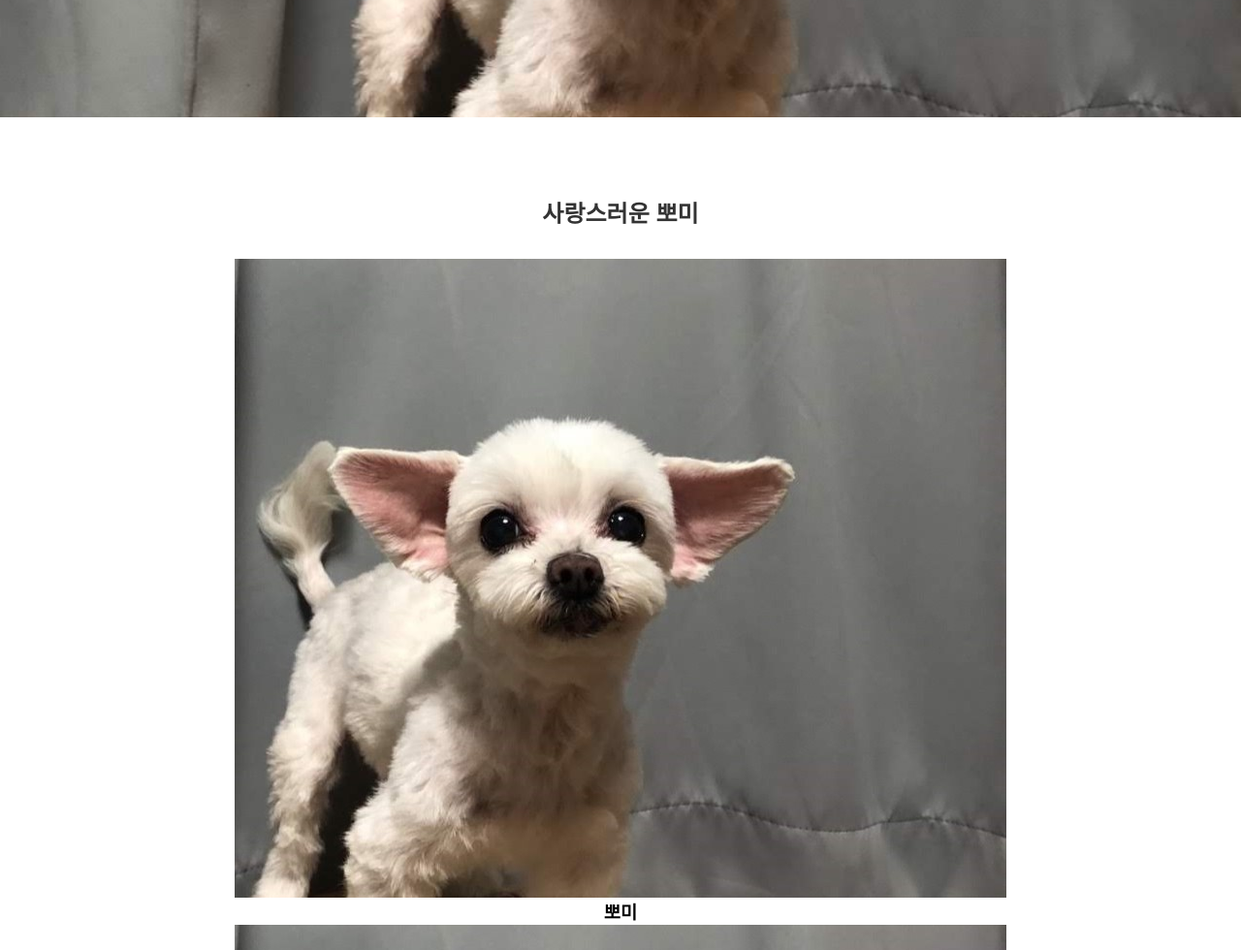
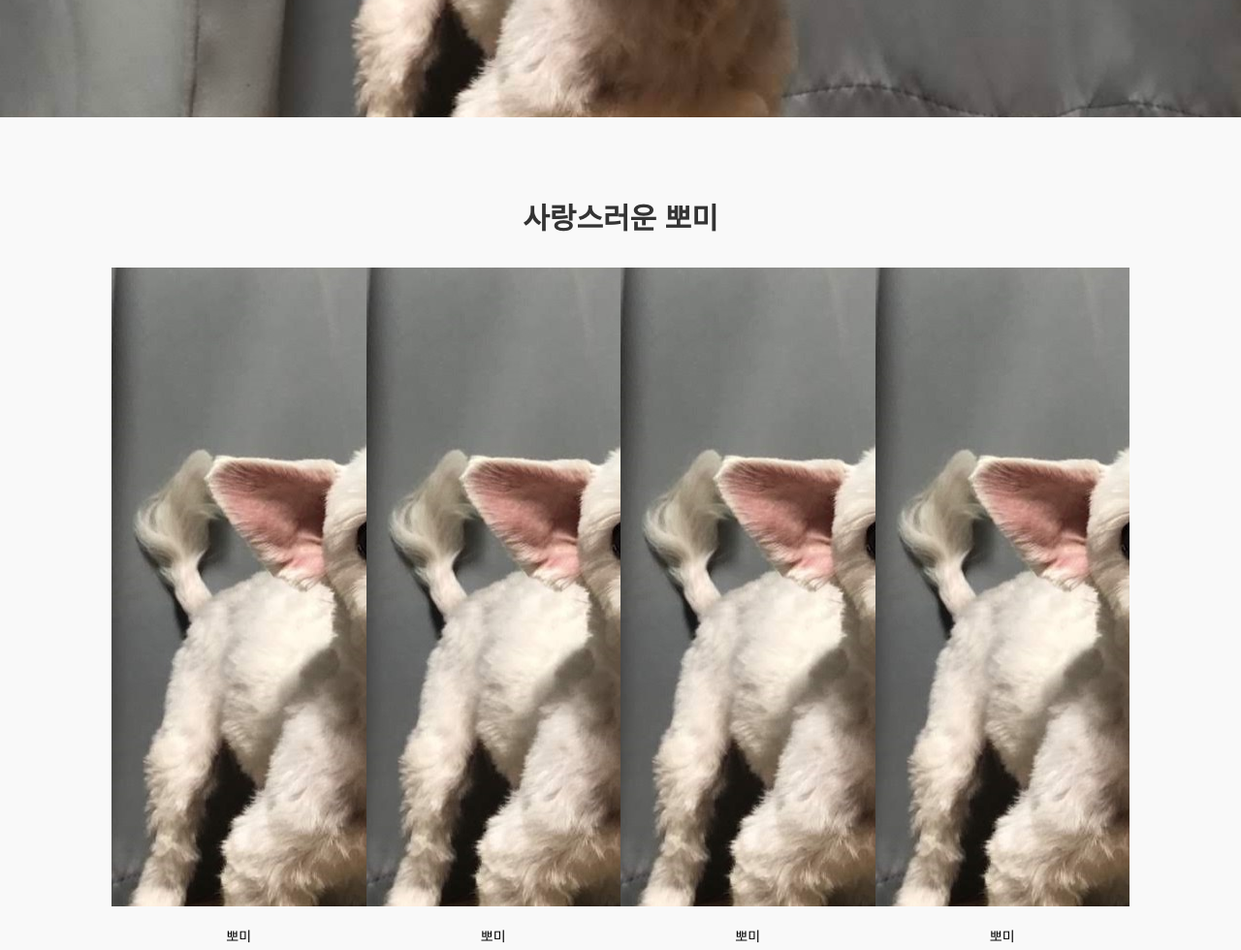
Before and after one commit to dlsdud1408/mypet, a plain HTML site: page index.html in a window 1280 px wide. Shown: the part 880-1860 px from the top of the page at 97% size. Drawn offline with Linux system fonts and the light colour scheme.

Commit message:
2번 배너 이미지 배열

```diff
--- a/style.css
+++ b/style.css
@@ -14,7 +14,7 @@ body{font-family: 'Noto Sans KR', sans-serif; background: #fff; font-size: 16px;
 .wrap {width: 100%; margin:0 auto; overflow: hidden;}
 
 /*전체레이아웃의 공통 넓이*/
-.inner {width: 1100px; margin: 0 auto;}
+.inner {width: 1050px; margin: 0 auto;}
 
 /*section.visual*/
 .visual {width: 100%; height: 1000px; background: url(img/001.jpg) no-repeat center/cover;border-top: 1px solid gray; color:#fff;}
@@ -23,6 +23,12 @@ body{font-family: 'Noto Sans KR', sans-serif; background: #fff; font-size: 16px;
 .visual .inner .textbox:after{content:'';width: 50px; height: 5px; background: #ffffff; position:absolute; top:50%; margin-top:-65px; right: 100px;}
 
 /*section story*/
-section .inner {width: 100%;padding: 80px 0; text-align: center;}
-section .inner .title {margin-bottom: 30px; color:#333;}
-section .story .title h2 {font-size: 30px; text-transform: uppercase; margin-bottom: 10px;}
+section.story {padding: 80px 0; text-align: center; background:#f9f9f9;}
+section.story .inner .title {margin-bottom: 30px; color:#333;}
+section.story .inner .title h2 {font-size: 30px; text-transform: uppercase; margin-bottom: 10px;}
+section.story .inner .title p {font-size: 20px;}
+section.story .inner  ul {width: auto; overflow: hidden;}
+
+section.story .inner ul li {float: left; width: 25%;  text-align: center;}
+section.story .inner ul li .icon {margin: 0 auto 20px;}
+section.story .inner ul li h3 {font-size: 14px; font-weight: 400;}
```
